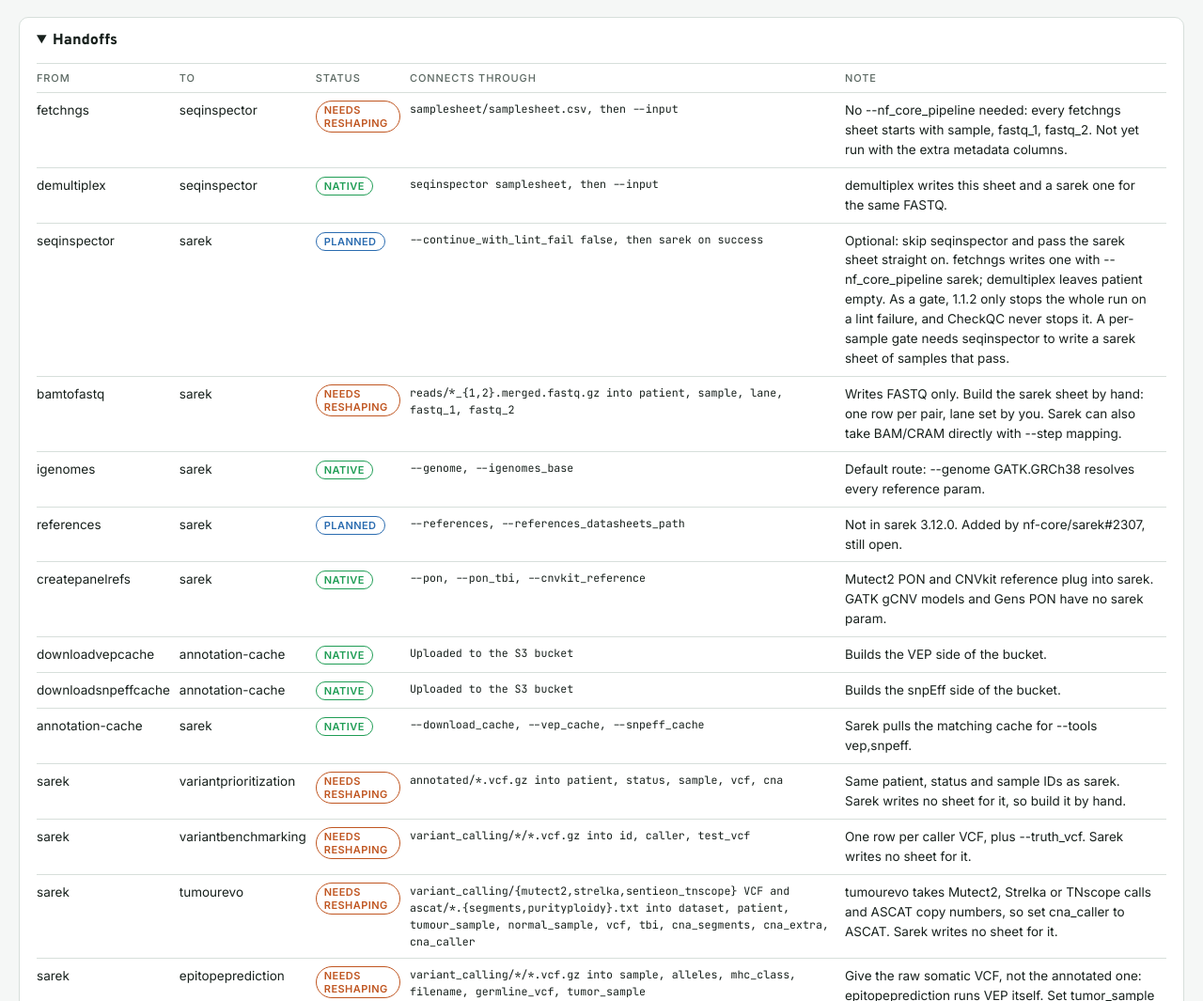
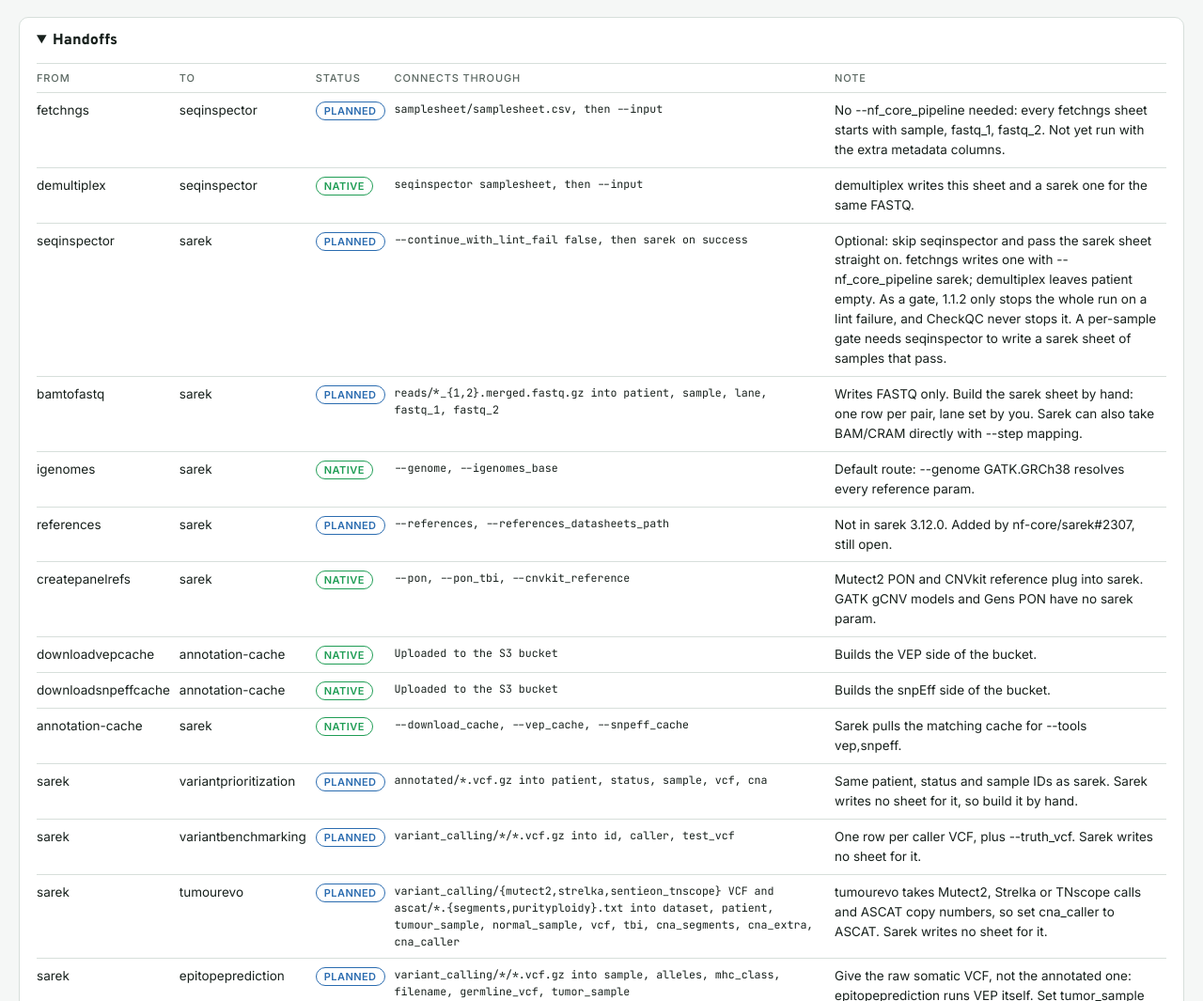
Before and after one commit to maxulysse/sarek-interchange, a plain HTML site: page index.html in a window 1280 px wide. Shown: the part 879-1944 px from the top of the page at 94% size. Drawn offline with Linux system fonts and the light colour scheme.

Commit message:
Merge the needs reshaping status into planned
Co-Authored-By: Claude Opus 5.5 <noreply@anthropic.com>

```diff
--- a/index.html
+++ b/index.html
@@ -39,7 +39,7 @@ code, .mono { font-family: var(--mono); font-size: 0.86em; }
 
 .line { fill: none; stroke-width: 8; stroke-linecap: round; stroke-linejoin: round; transition: opacity .2s; }
 .line.reads { stroke: var(--reads); } .line.res { stroke: var(--res); } .line.out { stroke: var(--out); }
-.line.reshape { stroke-dasharray: 14 9; } .line.planned { stroke-opacity: .35; }
+.line.planned { stroke-opacity: .35; }
 .hit { fill: none; stroke: transparent; stroke-width: 22; cursor: pointer; }
 .stn { cursor: pointer; }
 .stn.optional .mark { stroke-dasharray: 5 4; }
@@ -60,7 +60,7 @@ svg.focus .on { opacity: 1 !important; }
 .card dl { display: grid; grid-template-columns: 72px minmax(0, 1fr); gap: 6px 12px; margin: 0; font-size: 14px; }
 .card dt { color: var(--muted); } .card dd { margin: 0; min-width: 0; overflow-wrap: anywhere; }
 .pill { display: inline-block; font: 600 11px var(--body); letter-spacing: .04em; text-transform: uppercase; padding: 2px 8px; border-radius: 99px; border: 1.5px solid currentColor; }
-.pill.native { color: var(--reads); } .pill.reshape { color: var(--out); } .pill.planned { color: var(--res); }
+.pill.native { color: var(--reads); } .pill.planned { color: var(--res); }
 .card a { color: var(--res); }
 .card p { margin: 0; }
 
@@ -153,13 +153,13 @@ const S = [
     takes: "Samplesheet: sample, fastq_1, fastq_2 or bam, seq_type", gives: "HLA genotype: OptiType TSV, HLA-HD result" },
 ];
 const E = [
-  { f: "fetchngs", t: "seqinspector", line: "reads", st: "reshape", via: "samplesheet/samplesheet.csv, then --input",
+  { f: "fetchngs", t: "seqinspector", line: "reads", st: "planned", via: "samplesheet/samplesheet.csv, then --input",
     note: "No --nf_core_pipeline needed: every fetchngs sheet starts with sample, fastq_1, fastq_2. Not yet run with the extra metadata columns." },
   { f: "demultiplex", t: "seqinspector", line: "reads", st: "native", via: "seqinspector samplesheet, then --input",
     note: "demultiplex writes this sheet and a sarek one for the same FASTQ." },
   { f: "seqinspector", t: "sarek", line: "reads", st: "planned", via: "--continue_with_lint_fail false, then sarek on success",
     note: "Optional: skip seqinspector and pass the sarek sheet straight on. fetchngs writes one with --nf_core_pipeline sarek; demultiplex leaves patient empty. As a gate, 1.1.2 only stops the whole run on a lint failure, and CheckQC never stops it. A per-sample gate needs seqinspector to write a sarek sheet of samples that pass." },
-  { f: "bamtofastq", t: "sarek", line: "reads", st: "reshape", via: "reads/*_{1,2}.merged.fastq.gz into patient, sample, lane, fastq_1, fastq_2",
+  { f: "bamtofastq", t: "sarek", line: "reads", st: "planned", via: "reads/*_{1,2}.merged.fastq.gz into patient, sample, lane, fastq_1, fastq_2",
     note: "Writes FASTQ only. Build the sarek sheet by hand: one row per pair, lane set by you. Sarek can also take BAM/CRAM directly with --step mapping." },
   { f: "igenomes", t: "sarek", line: "res", st: "native", via: "--genome, --igenomes_base",
     note: "Default route: --genome GATK.GRCh38 resolves every reference param." },
@@ -173,23 +173,23 @@ const E = [
     note: "Builds the snpEff side of the bucket." },
   { f: "annotation-cache", t: "sarek", line: "res", st: "native", via: "--download_cache, --vep_cache, --snpeff_cache",
     note: "Sarek pulls the matching cache for --tools vep,snpeff." },
-  { f: "sarek", t: "variantprioritization", line: "out", st: "reshape", via: "annotated/*.vcf.gz into patient, status, sample, vcf, cna",
+  { f: "sarek", t: "variantprioritization", line: "out", st: "planned", via: "annotated/*.vcf.gz into patient, status, sample, vcf, cna",
     note: "Same patient, status and sample IDs as sarek. Sarek writes no sheet for it, so build it by hand." },
-  { f: "sarek", t: "variantbenchmarking", line: "out", st: "reshape", via: "variant_calling/*/*.vcf.gz into id, caller, test_vcf",
+  { f: "sarek", t: "variantbenchmarking", line: "out", st: "planned", via: "variant_calling/*/*.vcf.gz into id, caller, test_vcf",
     note: "One row per caller VCF, plus --truth_vcf. Sarek writes no sheet for it." },
-  { f: "sarek", t: "tumourevo", line: "out", st: "reshape", via: "variant_calling/{mutect2,strelka,sentieon_tnscope} VCF and ascat/*.{segments,purityploidy}.txt into dataset, patient, tumour_sample, normal_sample, vcf, tbi, cna_segments, cna_extra, cna_caller",
+  { f: "sarek", t: "tumourevo", line: "out", st: "planned", via: "variant_calling/{mutect2,strelka,sentieon_tnscope} VCF and ascat/*.{segments,purityploidy}.txt into dataset, patient, tumour_sample, normal_sample, vcf, tbi, cna_segments, cna_extra, cna_caller",
     note: "tumourevo takes Mutect2, Strelka or TNscope calls and ASCAT copy numbers, so set cna_caller to ASCAT. Sarek writes no sheet for it." },
-  { f: "sarek", t: "epitopeprediction", line: "out", st: "reshape", via: "variant_calling/*/*.vcf.gz into sample, alleles, mhc_class, filename, germline_vcf, tumor_sample",
+  { f: "sarek", t: "epitopeprediction", line: "out", st: "planned", via: "variant_calling/*/*.vcf.gz into sample, alleles, mhc_class, filename, germline_vcf, tumor_sample",
     note: "Give the raw somatic VCF, not the annotated one: epitopeprediction runs VEP itself. Set tumor_sample for multi-sample VCFs (Strelka: TUMOR) and germline_vcf to the normal's germline calls." },
-  { f: "sarek", t: "hlatyping", line: "out", st: "reshape", via: "--save_output_as_bam, then the preprocessing BAM into sample, bam, seq_type",
+  { f: "sarek", t: "hlatyping", line: "out", st: "planned", via: "--save_output_as_bam, then the preprocessing BAM into sample, bam, seq_type",
     note: "hlatyping takes BAM, not CRAM. It extracts the reads again and maps them to the HLA region." },
-  { f: "hlatyping", t: "epitopeprediction", line: "out", st: "reshape", via: "results/*/*_result.tsv into alleles",
+  { f: "hlatyping", t: "epitopeprediction", line: "out", st: "planned", via: "results/*/*_result.tsv into alleles",
     note: "Join the OptiType alleles into one string (A*01:01;B*07:02;...) or a .txt file with one allele per line. HLA-HD, for class II, ships without its licence." },
-  { f: "sarek", t: "bamtofastq", line: "out", st: "reshape", via: "preprocessing/csv/*.csv into sample_id, mapped, index, file_type",
+  { f: "sarek", t: "bamtofastq", line: "out", st: "planned", via: "preprocessing/csv/*.csv into sample_id, mapped, index, file_type",
     note: "Map sample to sample_id, cram and crai to mapped and index, and set file_type to cram. Gives FASTQ back from sarek's CRAMs." },
 ];
 
-const ST = { native: "Native", reshape: "Needs reshaping", planned: "Planned" };
+const ST = { native: "Native", planned: "Planned" };
 const LN = { reads: "Input data", res: "Resources", out: "Results out" };
 const NS = "http://www.w3.org/2000/svg";
 const el = (n, a = {}, txt) => { const e = document.createElementNS(NS, n);
@@ -340,7 +340,7 @@ function reset() {
 svg.addEventListener("click", ev => { if (ev.target === svg) reset(); });
 document.addEventListener("keydown", ev => { if (ev.key === "Escape") reset(); });
 
-// Legend: colour is the line, dash pattern is the status.
+// Legend: colour is the line, opacity is the status.
 const sw = (cls, color) => `<svg width="38" height="10" aria-hidden="true"><line x1="5" y1="5" x2="33" y2="5" class="line ${cls}" style="stroke:${color};stroke-width:5"/></svg>`;
 document.getElementById("legend").innerHTML =
   Object.entries(LN).map(([k, v]) => `<span>${sw("", `var(--${k})`)}${v}</span>`).join("") +
```
Also changed, not shown: 1 other file.
